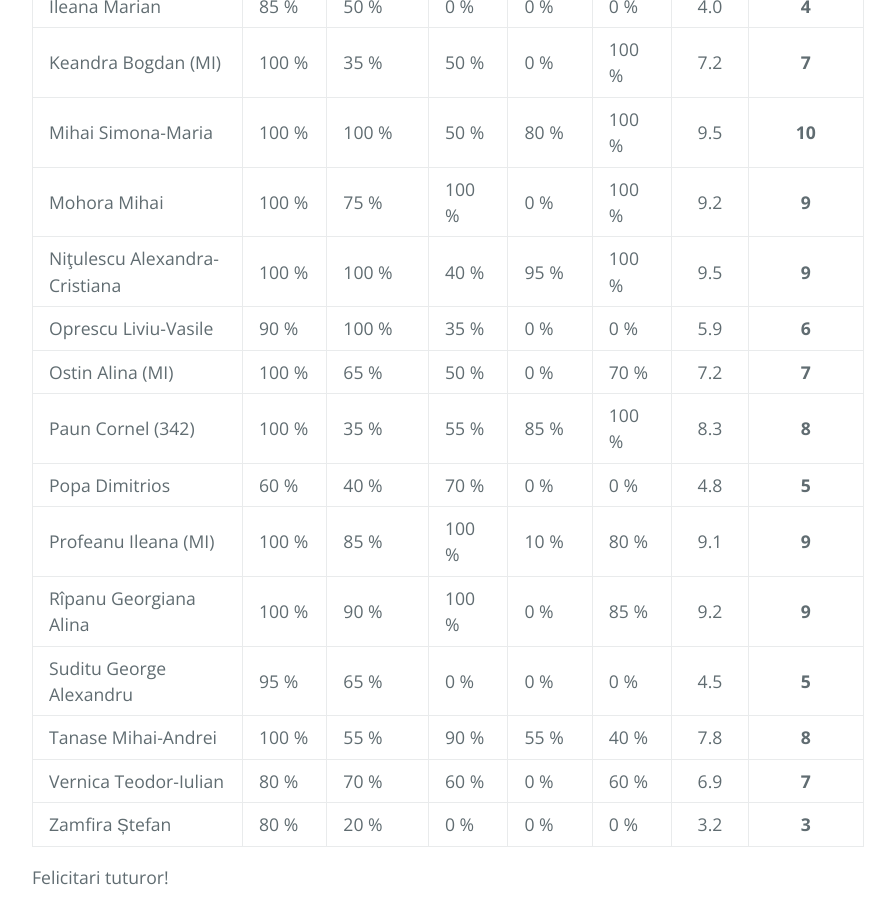
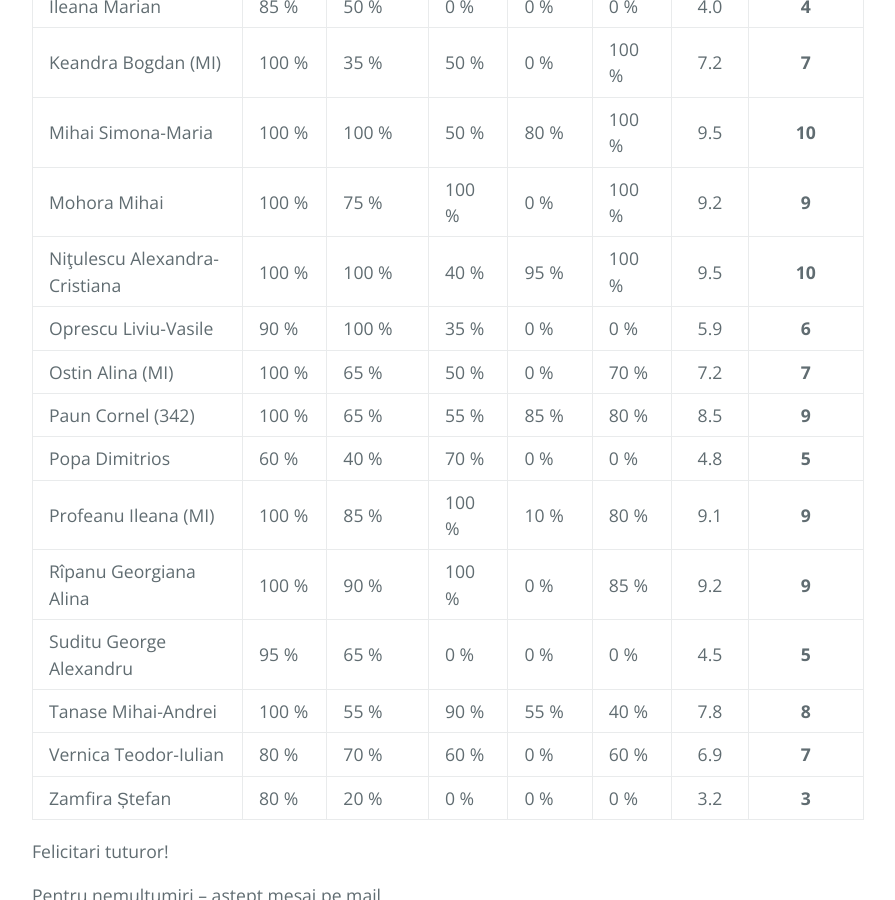
Before and after one commit to stefan-niculae/.well-known, a Jekyll site: the page built from _posts/2016-12-16-test2.md, in a window 1280 px wide and 900 px high, scrolled down 1238 px. Shown: the whole window, without its empty margins (192-1087 px from the left). Built offline with Jekyll 4.4.1, drawn with Linux system fonts in a browser that asks for light colours.

Commit message:
Update 2016-12-16-test2.md

```diff
--- a/_posts/2016-12-16-test2.md
+++ b/_posts/2016-12-16-test2.md
@@ -24,10 +24,10 @@
 | Keandra Bogdan (MI)           | 100 %   | 35 %      | 50 %   | 0 %     | 100 %  | 7.2  |   **7**   |
 | Mihai Simona-Maria            | 100 %   | 100 %     | 50 %   | 80 %    | 100 %  | 9.5  |  **10**   |
 | Mohora Mihai                  | 100 %   | 75 %      | 100 %  | 0 %     | 100 %  | 9.2  |   **9**   |
-| Niţulescu Alexandra-Cristiana | 100 %   | 100 %     | 40 %   | 95 %    | 100 %  | 9.5  |   **9**   |
+| Niţulescu Alexandra-Cristiana | 100 %   | 100 %     | 40 %   | 95 %    | 100 %  | 9.5  |  **10**   |
 | Oprescu Liviu-Vasile          | 90 %    | 100 %     | 35 %   | 0 %     | 0 %    | 5.9  |   **6**   |
 | Ostin Alina (MI)              | 100 %   | 65 %      | 50 %   | 0 %     | 70 %   | 7.2  |   **7**   |
-| Paun Cornel (342)             | 100 %   | 35 %      | 55 %   | 85 %    | 100 %  | 8.3  |   **8**   |
+| Paun Cornel (342)             | 100 %   | 65 %      | 55 %   | 85 %    | 80 %   | 8.5  |   **9**   |
 | Popa Dimitrios                | 60 %    | 40 %      | 70 %   | 0 %     | 0 %    | 4.8  |   **5**   |
 | Profeanu Ileana (MI)          | 100 %   | 85 %      | 100 %  | 10 %    | 80 %   | 9.1  |   **9**   |
 | Rîpanu Georgiana Alina        | 100 %   | 90 %      | 100 %  | 0 %     | 85 %   | 9.2  |   **9**   |
```
